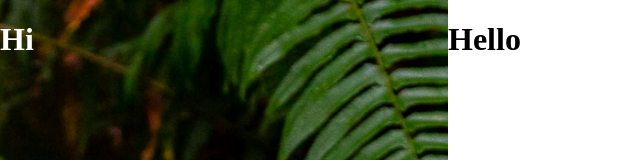
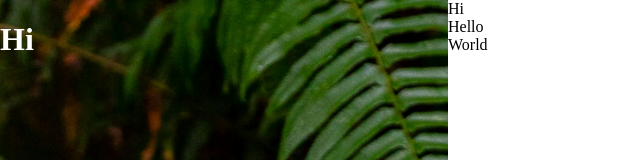
Before and after one commit to mnhardy1504/Montel-s-Odin-Sign-Up-Form, a plain HTML site: page index.html in a window 1280 px wide. Shown: the top 160 px of the page, without its empty margins (0-640 px from the left). Drawn offline with Linux system fonts and the light colour scheme.

Commit message:
started making flexboxes

```diff
--- a/index.html
+++ b/index.html
@@ -10,8 +10,10 @@
             <div class="left">
                 <h1>Hi</h1>
             </div>
-                <div class="right"></div>
-                    <h1>Hello</h1>
+                <div class="right">
+                    <div class="first">Hi</div>
+                    <div class="second">Hello</div>
+                    <div class="third">World</div>
             </div>
         </div>
     </body>
--- a/styles.css
+++ b/styles.css
@@ -30,5 +30,5 @@ body{
 
 .right{
     display: flex;
-    justify-content: center;
+    flex-direction: column;
 }
```
